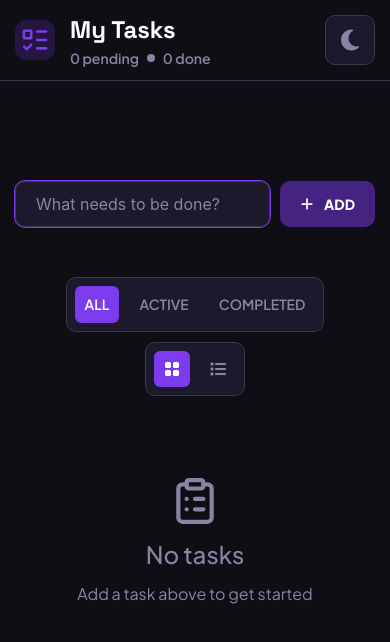
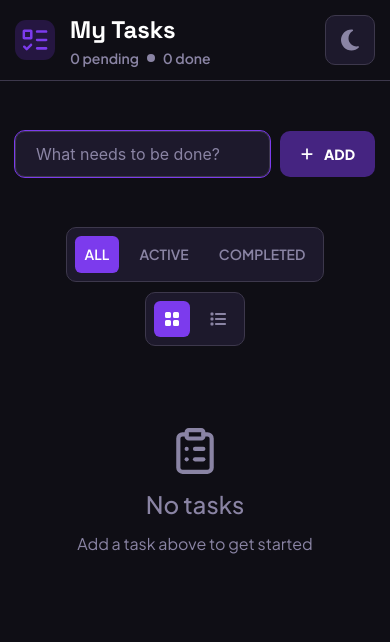
Before and after one commit to Fejiro001/to-do, a React (Create React App) app: page / in a window 390 px wide. Shown: the top 642 px of the page. Built offline with nearby package versions, Linux system fonts and the light colour scheme.

Commit message:
Displayed tasks in reverse order, to show most recent task

```diff
--- a/src/App.js
+++ b/src/App.js
@@ -56,12 +56,13 @@ function App() {
 
   const pendingTasks = tasks.filter((task) => !task.isCompleted);
   const completedTasks = tasks.filter((task) => task.isCompleted);
-  const displayedTasks =
+  const baseTasks =
     filter === "ACTIVE"
       ? pendingTasks
       : filter === "COMPLETED"
         ? completedTasks
         : tasks;
+  const displayedTasks = [...baseTasks].reverse();
 
   return (
     <>
--- a/src/css/index.css
+++ b/src/css/index.css
@@ -476,6 +476,10 @@ input[type="text"]::placeholder {
 
 /* Tablet */
 @media (max-width: 1023px) {
+  .main-content {
+    padding: 70px 0;
+  }
+
   .task-list.grid-view {
     grid-template-columns: repeat(2, minmax(0, 1fr));
   }
@@ -483,6 +487,10 @@ input[type="text"]::placeholder {
 
 /* Mobile */
 @media (max-width: 767px) {
+  .main-content {
+    padding: 50px 0;
+  }
+
   .task-list.grid-view {
     grid-template-columns: 1fr;
   }
```
